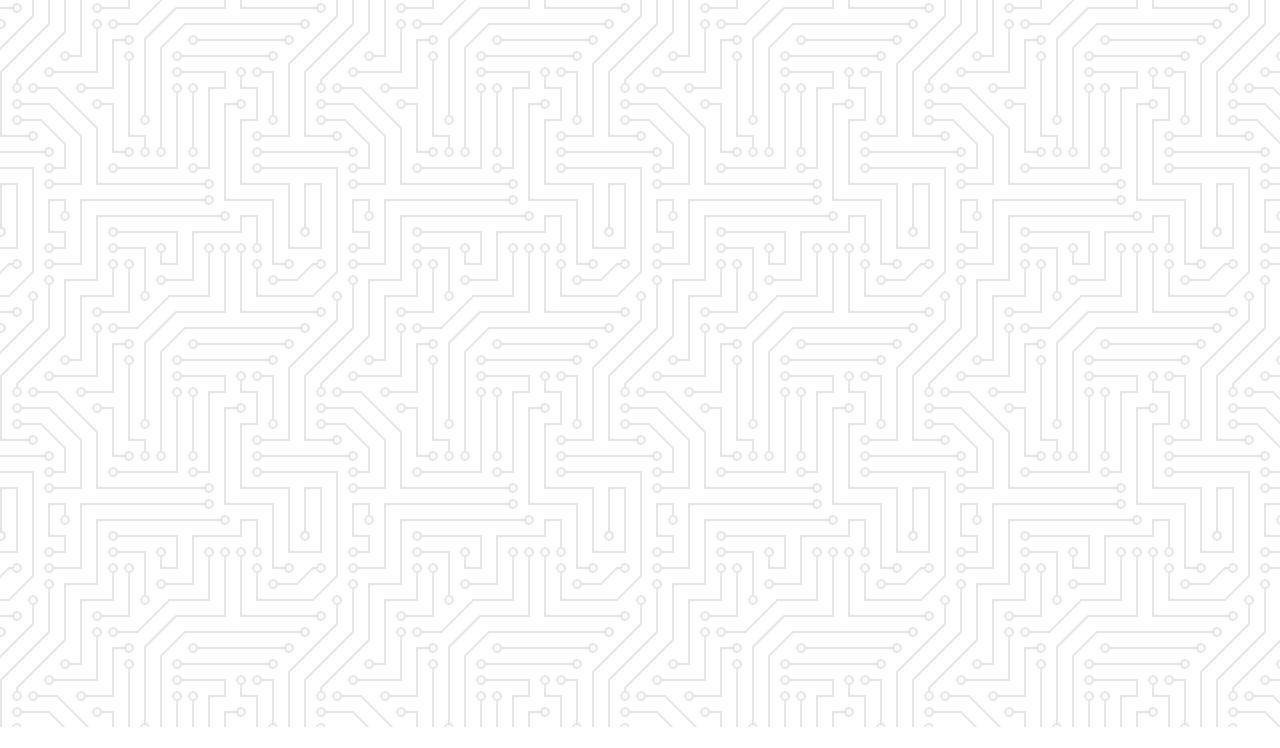
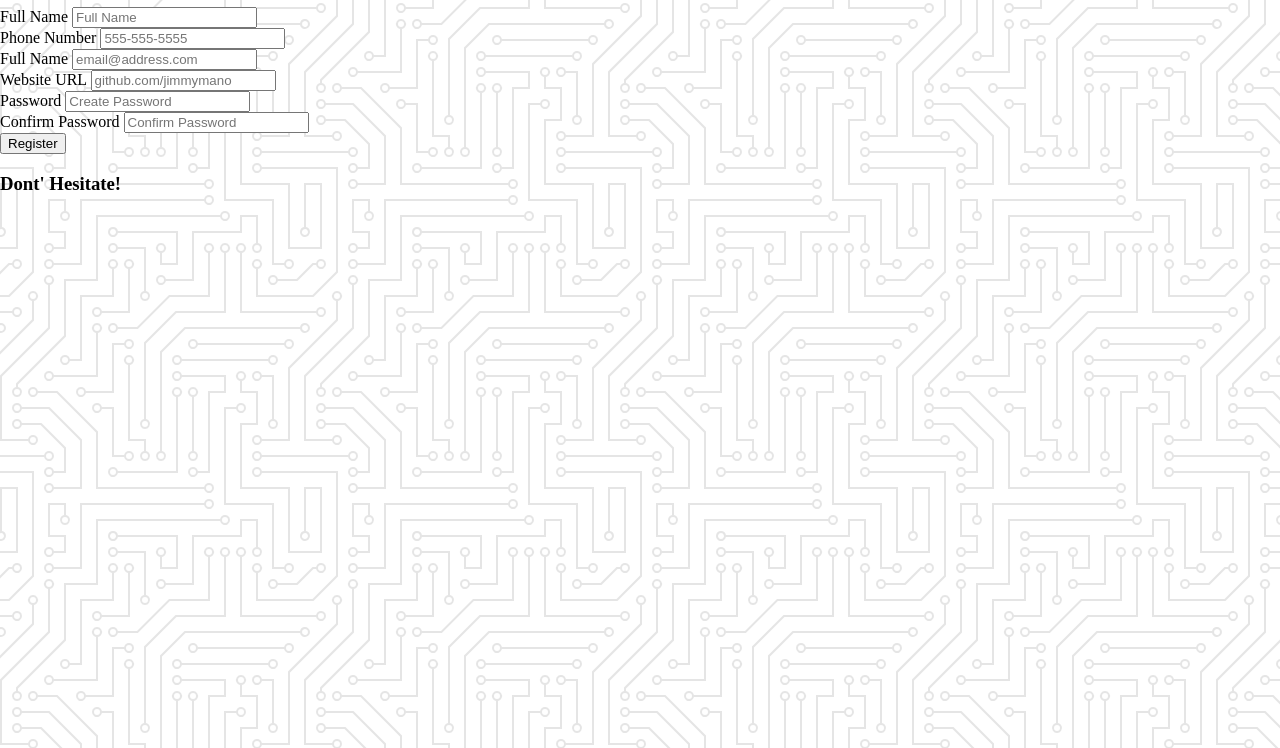
Before and after one commit to jimmymano/form-validator, a plain HTML site: page index.html in a window 1280 px wide. Shown: the part 73-821 px from the top of the page. Before the commit the page ends 800 px from the top, so only its background shows below. Drawn offline with Linux system fonts and the light colour scheme.

Commit message:
created form

```diff
--- a/index.html
+++ b/index.html
@@ -15,6 +15,49 @@
 
 </head>
 <body>
+<dv class="container">
+    <h1>Sign Up Today!</h1>
+    <!-- Form -->
+    <form  id="form">
+        <!-- Full Name -->
+        <div class="form-group">
+            <label for="name">Full Name</label>
+            <input type="text" id="name" placeholder="Full Name">
+        </div>
+        <!-- Phone Number -->
+        <div class="form-group">
+            <label for="phone">Phone Number</label>
+            <input type="tel" id="phone" placeholder="555-555-5555">
+        </div>
+        <!-- Email Address -->
+        <div class="form-group">
+            <label for="email">Full Name</label>
+            <input type="email" id="email" placeholder="email@address.com">
+        </div>
+        <!-- Website URL -->
+        <div class="form-group">
+            <label for="Website">Website URL</label>
+            <input type="url" id="Website" placeholder="github.com/jimmymano">
+        </div>
+        <!-- Password -->
+        <div class="form-group">
+            <label for="password1">Password</label>
+            <input type="password" id="password1" placeholder="Create Password">
+        </div>
+        <!-- Confirm Password -->
+        <div class="form-group">
+            <label for="password2">Confirm Password</label>
+            <input type="password" id="password2" placeholder="Confirm Password">
+        </div>
+        <!-- Submit button -->
+        <button type="submit">Register</button>
+    </form>
+    <!-- Error/Success Message -->
+    <div class="message-container">
+        <h3 id="message">Dont' Hesitate!</h3>
+    </div>
+</div>
+
     <!--Script-->
     <script src="script.js"></script>
 </body>
```
